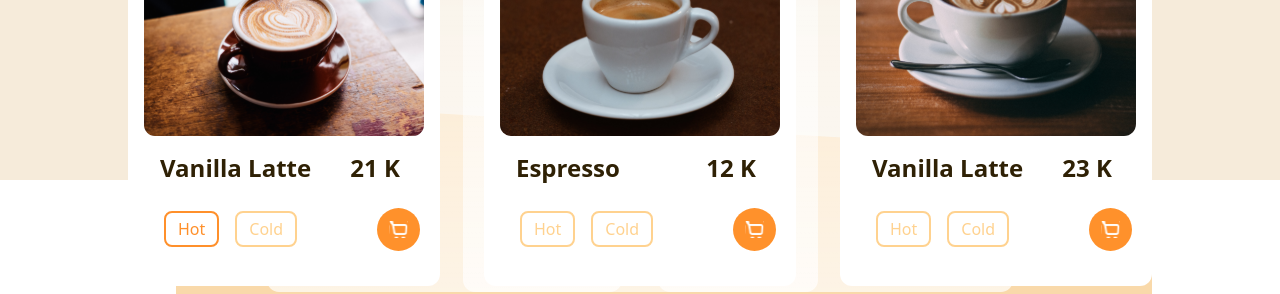
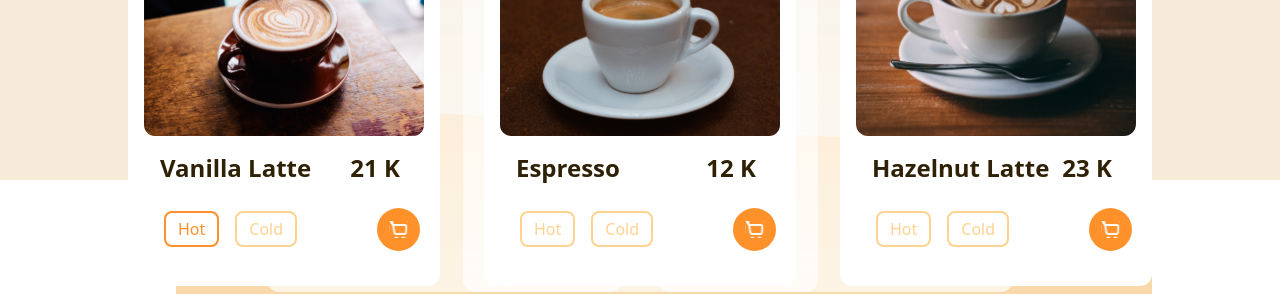
Before and after one commit to rikimario/Cafe-Street-Landing-Page, a React (Vite) app: page / in a window 1280 px wide. Shown: the part 1180-1474 px from the top of the page. Built offline with nearby package versions, Linux system fonts and the light colour scheme.

Commit message:
fixed popular last h2

```diff
--- a/src/components/Popular.jsx
+++ b/src/components/Popular.jsx
@@ -74,7 +74,7 @@ export default function Popular() {
               alt="vanilla latte"
             />
             <div className="flex justify-between items-center text-2xl font-semibold text-[#2F2105]">
-              <h2 className="pl-4 py-4">Vanilla Latte</h2>
+              <h2 className="pl-4 py-4">Hazelnut Latte</h2>
               <p className="font-bold pr-6">23 K</p>
             </div>
             <div className="flex justify-left items-center pt-2">
```
